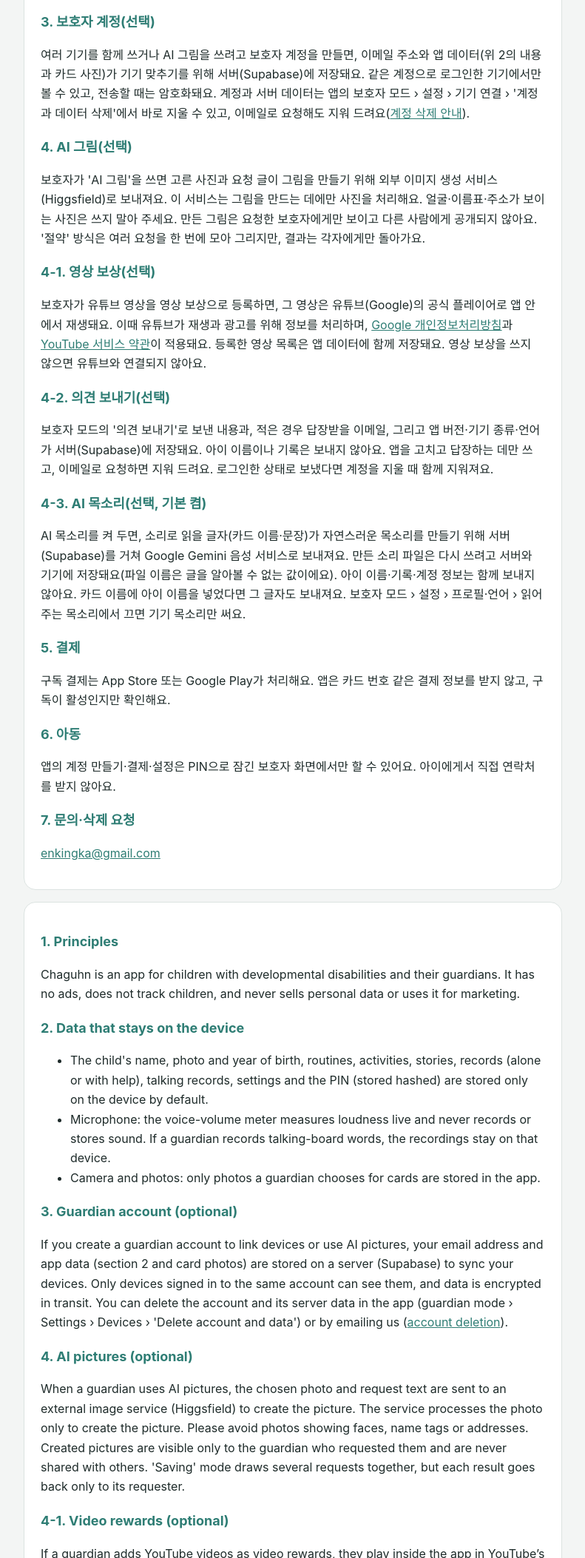
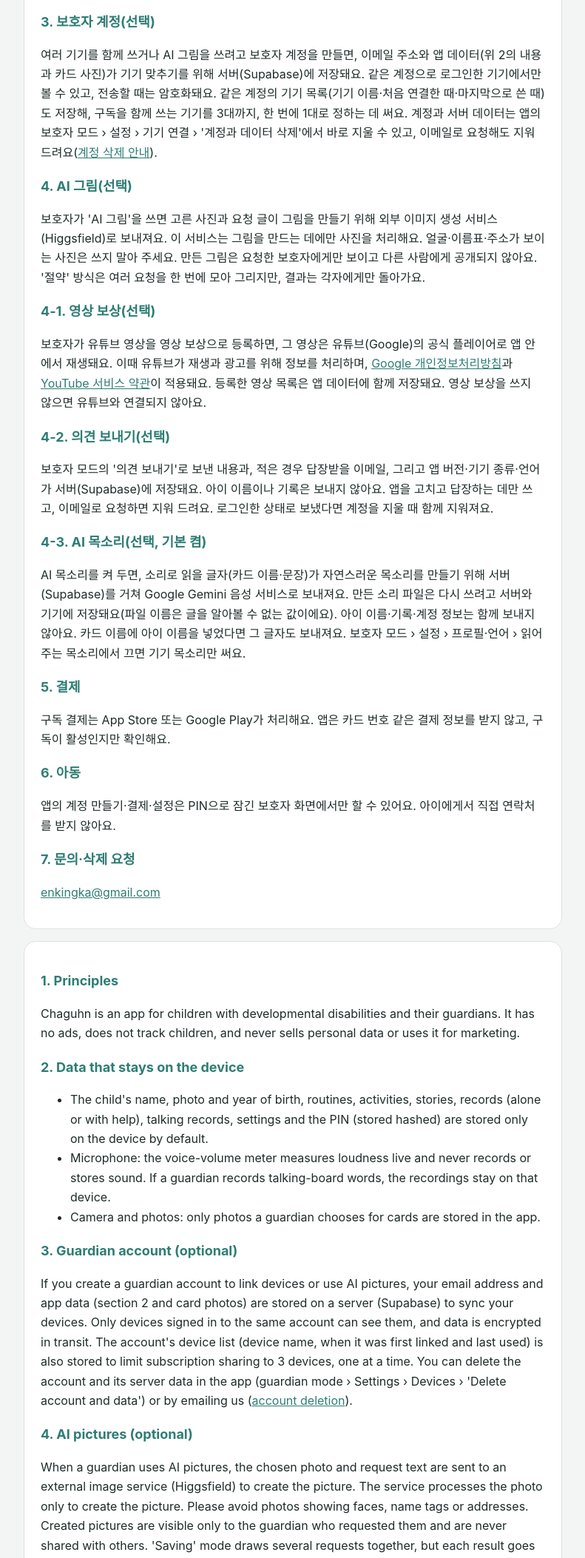
Before and after one commit to enkingka/chaguhn-site, a plain HTML site: page privacy.html in a window 1280 px wide. Shown: the part 501-2607 px from the top of the page at 74% size, without its empty margins (244-1035 px from the left). Drawn offline with Linux system fonts and the light colour scheme.

Commit message:
개인정보 처리방침: 기기 목록
Co-Authored-By: Claude Opus 5.5 <noreply@anthropic.com>
Claude-Session: https://claude.ai/code/session_01HTHsHTGKf1bMpaiDpeZ78j

```diff
--- a/privacy.html
+++ b/privacy.html
@@ -23,7 +23,7 @@ pre{white-space:pre-wrap;font:inherit;margin:0}a{color:var(--accent)}small{color
 <li>카메라·사진: 보호자가 카드에 넣으려고 고른 사진만 앱 안에 저장해요.</li>
 </ul>
 <h2>3. 보호자 계정(선택)</h2>
-<p>여러 기기를 함께 쓰거나 AI 그림을 쓰려고 보호자 계정을 만들면, 이메일 주소와 앱 데이터(위 2의 내용과 카드 사진)가 기기 맞추기를 위해 서버(Supabase)에 저장돼요. 같은 계정으로 로그인한 기기에서만 볼 수 있고, 전송할 때는 암호화돼요. 계정과 서버 데이터는 앱의 보호자 모드 › 설정 › 기기 연결 › '계정과 데이터 삭제'에서 바로 지울 수 있고, 이메일로 요청해도 지워 드려요(<a href="delete-account.html">계정 삭제 안내</a>).</p>
+<p>여러 기기를 함께 쓰거나 AI 그림을 쓰려고 보호자 계정을 만들면, 이메일 주소와 앱 데이터(위 2의 내용과 카드 사진)가 기기 맞추기를 위해 서버(Supabase)에 저장돼요. 같은 계정으로 로그인한 기기에서만 볼 수 있고, 전송할 때는 암호화돼요. 같은 계정의 기기 목록(기기 이름·처음 연결한 때·마지막으로 쓴 때)도 저장해, 구독을 함께 쓰는 기기를 3대까지, 한 번에 1대로 정하는 데 써요. 계정과 서버 데이터는 앱의 보호자 모드 › 설정 › 기기 연결 › '계정과 데이터 삭제'에서 바로 지울 수 있고, 이메일로 요청해도 지워 드려요(<a href="delete-account.html">계정 삭제 안내</a>).</p>
 <h2>4. AI 그림(선택)</h2>
 <p>보호자가 'AI 그림'을 쓰면 고른 사진과 요청 글이 그림을 만들기 위해 외부 이미지 생성 서비스(Higgsfield)로 보내져요. 이 서비스는 그림을 만드는 데에만 사진을 처리해요. 얼굴·이름표·주소가 보이는 사진은 쓰지 말아 주세요. 만든 그림은 요청한 보호자에게만 보이고 다른 사람에게 공개되지 않아요. '절약' 방식은 여러 요청을 한 번에 모아 그리지만, 결과는 각자에게만 돌아가요.</p>
 <h2>4-1. 영상 보상(선택)</h2>
@@ -50,7 +50,7 @@ pre{white-space:pre-wrap;font:inherit;margin:0}a{color:var(--accent)}small{color
 <li>Camera and photos: only photos a guardian chooses for cards are stored in the app.</li>
 </ul>
 <h2>3. Guardian account (optional)</h2>
-<p>If you create a guardian account to link devices or use AI pictures, your email address and app data (section 2 and card photos) are stored on a server (Supabase) to sync your devices. Only devices signed in to the same account can see them, and data is encrypted in transit. You can delete the account and its server data in the app (guardian mode › Settings › Devices › 'Delete account and data') or by emailing us (<a href="delete-account.html">account deletion</a>).</p>
+<p>If you create a guardian account to link devices or use AI pictures, your email address and app data (section 2 and card photos) are stored on a server (Supabase) to sync your devices. Only devices signed in to the same account can see them, and data is encrypted in transit. The account's device list (device name, when it was first linked and last used) is also stored to limit subscription sharing to 3 devices, one at a time. You can delete the account and its server data in the app (guardian mode › Settings › Devices › 'Delete account and data') or by emailing us (<a href="delete-account.html">account deletion</a>).</p>
 <h2>4. AI pictures (optional)</h2>
 <p>When a guardian uses AI pictures, the chosen photo and request text are sent to an external image service (Higgsfield) to create the picture. The service processes the photo only to create the picture. Please avoid photos showing faces, name tags or addresses. Created pictures are visible only to the guardian who requested them and are never shared with others. 'Saving' mode draws several requests together, but each result goes back only to its requester.</p>
 <h2>4-1. Video rewards (optional)</h2>
```
Also changed, not shown: index.html (+1 -1 lines).
